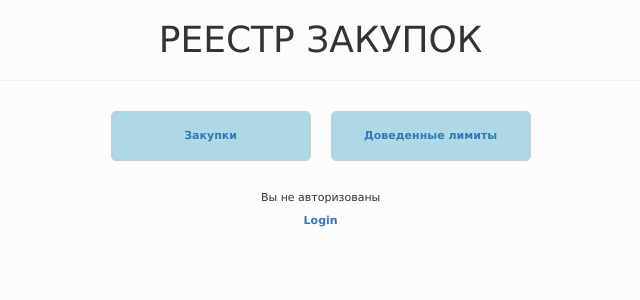
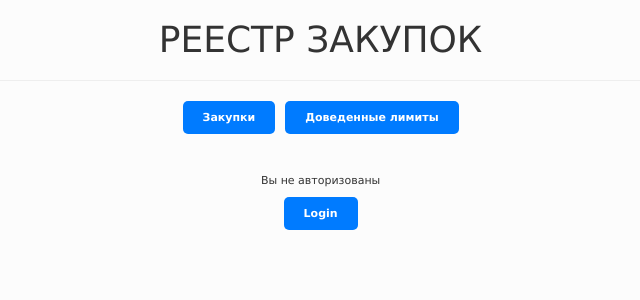
Before and after one commit to evlx87/contract_control, a Django app: page / in a window 1280 px wide. Shown: the top 300 px of the page, without its empty margins (313-953 px from the left). Run offline with Django 5.2, Linux system fonts and the light colour scheme; some libraries are stand-ins or nearby versions.

Commit message:
обновлен стиль оформления кнопок

```diff
--- a/contracts/templates/contracts/index.html
+++ b/contracts/templates/contracts/index.html
@@ -15,18 +15,18 @@
 {% endblock %}
 
 {% block page_content %}
-    <div class="centered_links">
-        <a href="{% url 'contracts:purchase_list' %}"><div class="link_box">Закупки</div></a>
-        <a href="{% url 'limits:limit_card' %}"><div class="link_box">Доведенные лимиты</div></a>
+    <div class="button_container">
+        <a class="pp_button" href="{% url 'contracts:purchase_list' %}">Закупки</a>
+        <a class="pp_button" href="{% url 'limits:limit_card' %}">Доведенные лимиты</a>
     </div>
 
     <div class="auth_box_center">
         {% if user.is_authenticated %}
             <p>Вы авторизованы как {{ user.username }}</p>
-            <p></p><a href="{% url 'users:user_logout' %}">Logout</a></p>
+            <p></p><a class="pp_button" href="{% url 'users:user_logout' %}">Logout</a></p>
         {% else %}
             <p>Вы не авторизованы</p>
-            <p><a href="{% url 'users:user_login' %}">Login</a></p>
+            <p><a class="pp_button" href="{% url 'users:user_login' %}">Login</a></p>
         {% endif %}
     </div>
 {% endblock %}
--- a/contracts/templates/contracts/purchase_add.html
+++ b/contracts/templates/contracts/purchase_add.html
@@ -16,7 +16,7 @@
     <form method="post" enctype="multipart/form-data">
         {% csrf_token %}
         {{ form.as_p }}
-        <div class="btn-container">
+        <div class="button_container">
             <button type="submit">Сохранить</button>
             <button id="buttonId">Отмена</button>
         </div>
--- a/contracts/templates/contracts/purchases_list.html
+++ b/contracts/templates/contracts/purchases_list.html
@@ -12,7 +12,7 @@
 
 {% block page_content %}
 <div class="button_container">
-    <button><a href="{% url 'contracts:add_contract' %}">Добавить</a></button>
+    <a class="pp_button" href="{% url 'contracts:add_contract' %}">Добавить</a>
 </div>
 <table border="1" cellpadding="2" cellspacing="0" class="display compact" id="details">
     <thead>
--- a/limits/templates/limits/limits_card.html
+++ b/limits/templates/limits/limits_card.html
@@ -12,7 +12,7 @@
 
 {% block page_content %}
 <div class="button_container">
-    <button><a href="{% url 'limits:add_limit' %}">Добавить</a></button>
+    <a class="pp_button" href="{% url 'limits:add_limit' %}">Добавить</a>
 </div>
 <hr>
     <ul>
--- a/static/css/style.css
+++ b/static/css/style.css
@@ -147,24 +147,6 @@ button:hover {
     border-radius: 5px;
 }
 
-.centered_links {
-    display: flex;
-    justify-content: center;
-    margin-top: 20px;
-}
-
-.link_box {
-    display: flex;
-    align-items: center;
-    justify-content: center;
-    width: 200px;
-    height: 50px;
-    margin: 10px;
-    background-color: lightblue;
-    border: 1px solid #ccc;
-    border-radius: 5px;
-}
-
 .auth_box_center {
     justify-content: center;
     text-align: center;
```
